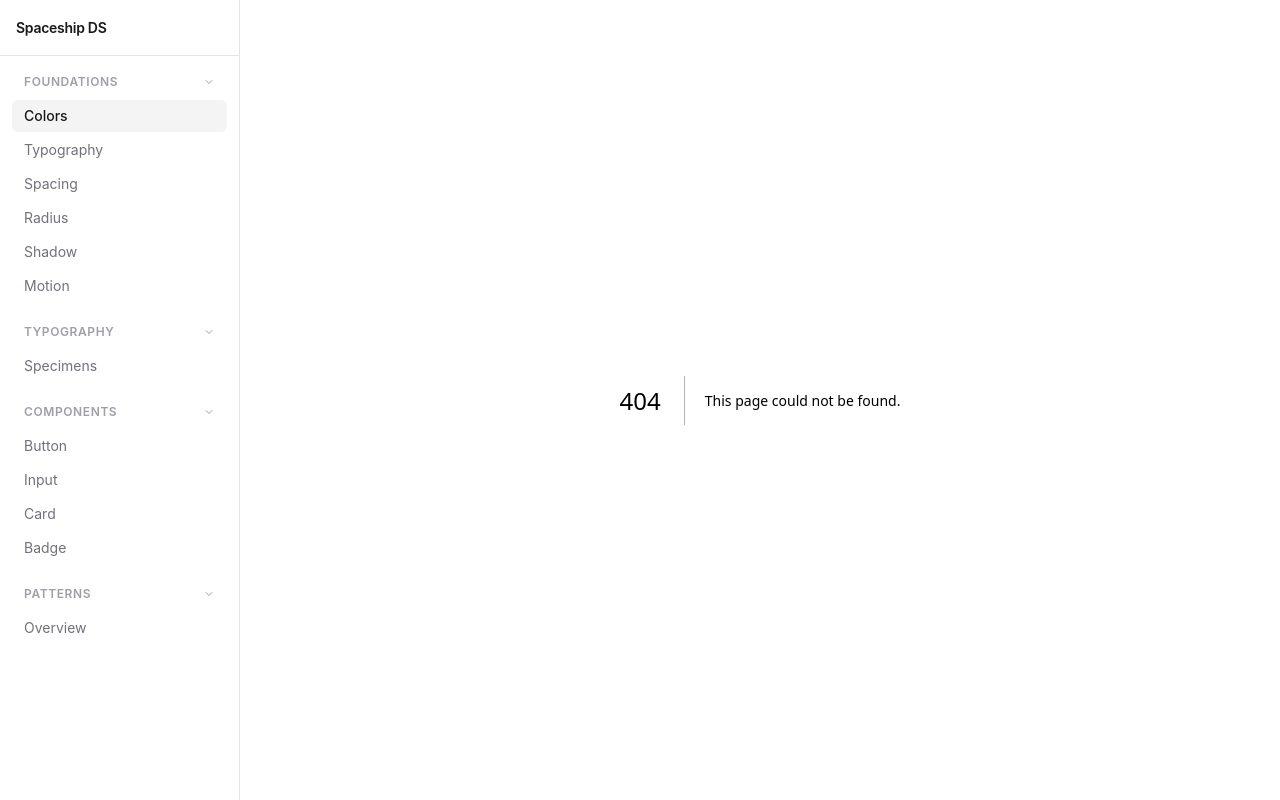
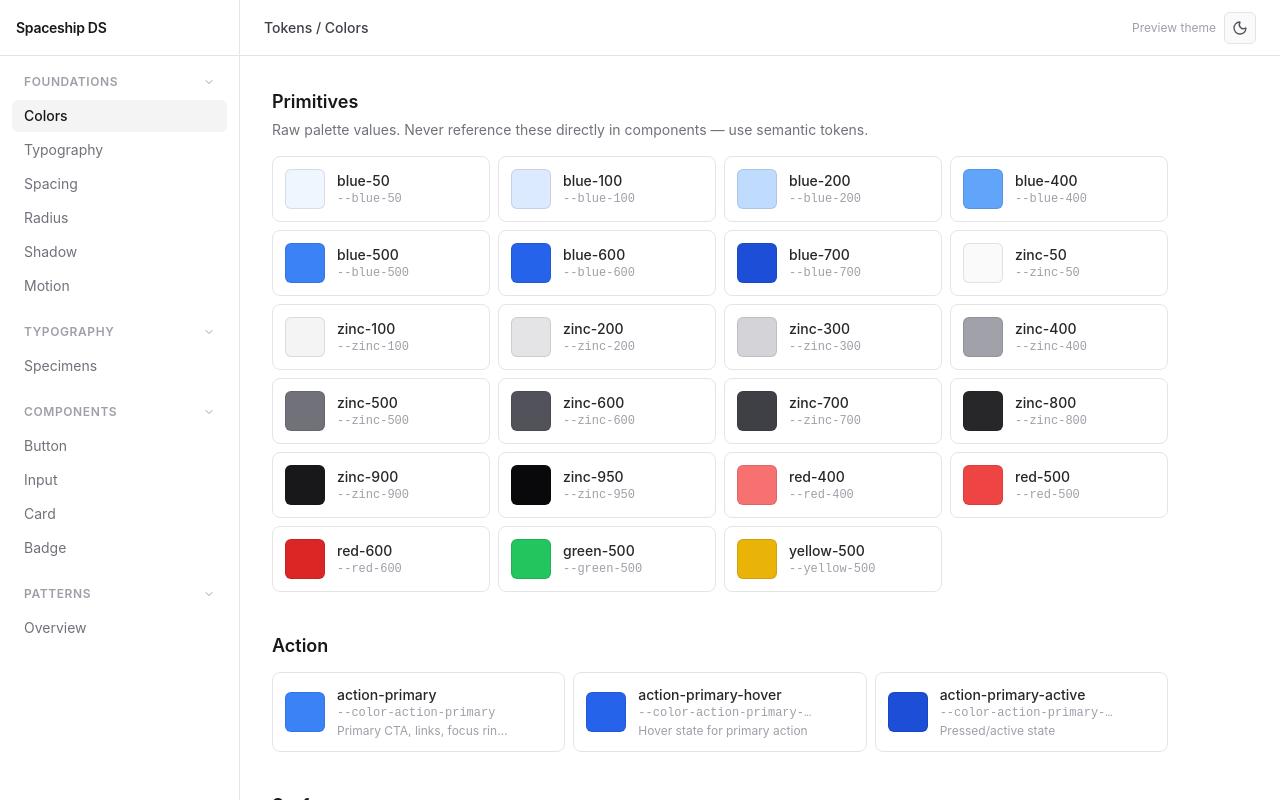
Before and after one commit to KevinAlvarez7/spaceship-design-system, a Next.js app: page /tokens/colors in a window 1280 px wide. Before the commit this address had no page. Built offline with nearby package versions, Linux system fonts and the light colour scheme.

Commit message:
feat: add all token pages (colors, typography, spacing, radius, shadow, motion)

```diff
--- /dev/null
+++ b/app/tokens/[category]/ColorPage.tsx
@@ -0,0 +1,31 @@
+import { TokenSwatch } from '@/components/viewer/TokenSwatch';
+import { colorPrimitives, colorSemantic } from '@/tokens';
+
+export function ColorPage() {
+  return (
+    <div className="max-w-4xl space-y-10">
+      <div>
+        <h2 className="text-lg font-semibold text-zinc-900 mb-1">Primitives</h2>
+        <p className="text-sm text-zinc-500 mb-4">
+          Raw palette values. Never reference these directly in components — use semantic tokens.
+        </p>
+        <div className="grid grid-cols-2 gap-2 sm:grid-cols-3 lg:grid-cols-4">
+          {colorPrimitives.map(token => (
+            <TokenSwatch key={token.cssVar} {...token} />
+          ))}
+        </div>
+      </div>
+
+      {colorSemantic.map(group => (
+        <div key={group.group}>
+          <h2 className="text-lg font-semibold text-zinc-900 mb-3">{group.group}</h2>
+          <div className="grid grid-cols-1 gap-2 sm:grid-cols-2 lg:grid-cols-3">
+            {group.tokens.map(token => (
+              <TokenSwatch key={token.cssVar} {...token} />
+            ))}
+          </div>
+        </div>
+      ))}
+    </div>
+  );
+}
--- /dev/null
+++ b/app/tokens/[category]/MotionPage.tsx
@@ -0,0 +1,38 @@
+import { durationTokens, easingTokens } from '@/tokens';
+
+function SimpleTable({ title, rows }: { title: string; rows: { name: string; cssVar: string; value: string }[] }) {
+  return (
+    <div>
+      <h2 className="text-lg font-semibold text-zinc-900 mb-3">{title}</h2>
+      <div className="overflow-x-auto rounded-lg border border-zinc-200">
+        <table className="w-full text-sm">
+          <thead>
+            <tr className="border-b border-zinc-200 bg-zinc-50">
+              <th className="px-4 py-3 text-left text-xs font-semibold uppercase tracking-wider text-zinc-500">Name</th>
+              <th className="px-4 py-3 text-left text-xs font-semibold uppercase tracking-wider text-zinc-500">CSS Var</th>
+              <th className="px-4 py-3 text-left text-xs font-semibold uppercase tracking-wider text-zinc-500">Value</th>
+            </tr>
+          </thead>
+          <tbody className="divide-y divide-zinc-100">
+            {rows.map(t => (
+              <tr key={t.cssVar} className="bg-white hover:bg-zinc-50">
+                <td className="px-4 py-3 font-mono text-xs text-zinc-800">{t.name}</td>
+                <td className="px-4 py-3 font-mono text-xs text-blue-600">{t.cssVar}</td>
+                <td className="px-4 py-3 font-mono text-xs text-zinc-500">{t.value}</td>
+              </tr>
+            ))}
+          </tbody>
+        </table>
+      </div>
+    </div>
+  );
+}
+
+export function MotionPage() {
+  return (
+    <div className="max-w-2xl space-y-10">
+      <SimpleTable title="Duration" rows={durationTokens} />
+      <SimpleTable title="Easing"   rows={easingTokens} />
+    </div>
+  );
+}
--- /dev/null
+++ b/app/tokens/[category]/RadiusPage.tsx
@@ -0,0 +1,23 @@
+import { radiusTokens } from '@/tokens';
+
+export function RadiusPage() {
+  return (
+    <div className="max-w-2xl">
+      <h2 className="text-lg font-semibold text-zinc-900 mb-4">Border Radius Scale</h2>
+      <div className="grid grid-cols-2 gap-4 sm:grid-cols-3 lg:grid-cols-4">
+        {radiusTokens.map(token => (
+          <div key={token.cssVar} className="flex flex-col items-center gap-3 p-4 rounded-lg border border-zinc-200 bg-white">
+            <div
+              className="h-14 w-14 bg-blue-100 border-2 border-blue-300"
+              style={{ borderRadius: `var(${token.cssVar})` }}
+            />
+            <div className="text-center">
+              <div className="text-sm font-medium text-zinc-800">{token.name}</div>
+              <div className="text-xs font-mono text-zinc-400">{token.value}</div>
+            </div>
+          </div>
+        ))}
+      </div>
+    </div>
+  );
+}
--- /dev/null
+++ b/app/tokens/[category]/ShadowPage.tsx
@@ -0,0 +1,24 @@
+import { shadowTokens } from '@/tokens';
+
+export function ShadowPage() {
+  return (
+    <div className="max-w-3xl">
+      <h2 className="text-lg font-semibold text-zinc-900 mb-4">Elevation Scale</h2>
+      <div className="grid grid-cols-1 gap-6 sm:grid-cols-2 lg:grid-cols-3">
+        {shadowTokens.map(token => (
+          <div key={token.cssVar} className="flex flex-col items-center gap-4 p-6 rounded-lg border border-zinc-100 bg-zinc-50">
+            <div
+              className="h-16 w-16 rounded-xl bg-white"
+              style={{ boxShadow: `var(${token.cssVar})` }}
+            />
+            <div className="text-center">
+              <div className="text-sm font-semibold text-zinc-800">{token.name}</div>
+              <div className="text-xs font-mono text-zinc-400 mt-0.5">{token.cssVar}</div>
+              <div className="text-xs text-zinc-500 mt-1">{token.description}</div>
+            </div>
+          </div>
+        ))}
+      </div>
+    </div>
+  );
+}
--- /dev/null
+++ b/app/tokens/[category]/SpacingPage.tsx
@@ -0,0 +1,18 @@
+import { spacingTokens } from '@/tokens';
+
+export function SpacingPage() {
+  return (
+    <div className="max-w-2xl">
+      <h2 className="text-lg font-semibold text-zinc-900 mb-4">Spacing Scale</h2>
+      <div className="space-y-3">
+        {spacingTokens.map(token => (
+          <div key={token.cssVar} className="flex items-center gap-4">
+            <div className="w-20 text-xs font-mono text-zinc-400 flex-shrink-0">{token.pxValue}</div>
+            <div className="w-28 text-xs font-mono text-zinc-400 flex-shrink-0">{token.cssVar}</div>
+            <div className="h-4 rounded-sm bg-blue-200 flex-shrink-0" style={{ width: `var(${token.cssVar})` }} />
+          </div>
+        ))}
+      </div>
+    </div>
+  );
+}
--- /dev/null
+++ b/app/tokens/[category]/TypographyPage.tsx
@@ -0,0 +1,41 @@
+import { fontFamilies, fontSizes, fontWeights, lineHeights, letterSpacings } from '@/tokens';
+
+function TokenTable({ title, rows }: { title: string; rows: { name: string; cssVar: string; value: string }[] }) {
+  return (
+    <div>
+      <h2 className="text-lg font-semibold text-zinc-900 mb-3">{title}</h2>
+      <div className="overflow-x-auto rounded-lg border border-zinc-200">
+        <table className="w-full text-sm">
+          <thead>
+            <tr className="border-b border-zinc-200 bg-zinc-50">
+              <th className="px-4 py-3 text-left text-xs font-semibold uppercase tracking-wider text-zinc-500">Name</th>
+              <th className="px-4 py-3 text-left text-xs font-semibold uppercase tracking-wider text-zinc-500">CSS Var</th>
+              <th className="px-4 py-3 text-left text-xs font-semibold uppercase tracking-wider text-zinc-500">Value</th>
+            </tr>
+          </thead>
+          <tbody className="divide-y divide-zinc-100">
+            {rows.map(row => (
+              <tr key={row.cssVar} className="bg-white hover:bg-zinc-50">
+                <td className="px-4 py-3 font-mono text-xs text-zinc-800">{row.name}</td>
+                <td className="px-4 py-3 font-mono text-xs text-blue-600">{row.cssVar}</td>
+                <td className="px-4 py-3 font-mono text-xs text-zinc-500">{row.value}</td>
+              </tr>
+            ))}
+          </tbody>
+        </table>
+      </div>
+    </div>
+  );
+}
+
+export function TypographyPage() {
+  return (
+    <div className="max-w-3xl space-y-10">
+      <TokenTable title="Font Families"   rows={fontFamilies} />
+      <TokenTable title="Font Sizes"      rows={fontSizes} />
+      <TokenTable title="Font Weights"    rows={fontWeights} />
+      <TokenTable title="Line Heights"    rows={lineHeights} />
+      <TokenTable title="Letter Spacing"  rows={letterSpacings} />
+    </div>
+  );
+}
--- /dev/null
+++ b/app/tokens/[category]/page.tsx
@@ -0,0 +1,41 @@
+import { notFound } from 'next/navigation';
+import { Topbar }         from '@/components/viewer/Topbar';
+import { ColorPage }      from './ColorPage';
+import { TypographyPage } from './TypographyPage';
+import { SpacingPage }    from './SpacingPage';
+import { RadiusPage }     from './RadiusPage';
+import { ShadowPage }     from './ShadowPage';
+import { MotionPage }     from './MotionPage';
+
+const PAGES: Record<string, { title: string; Component: React.ComponentType }> = {
+  colors:     { title: 'Colors',     Component: ColorPage },
+  typography: { title: 'Typography', Component: TypographyPage },
+  spacing:    { title: 'Spacing',    Component: SpacingPage },
+  radius:     { title: 'Radius',     Component: RadiusPage },
+  shadow:     { title: 'Shadow',     Component: ShadowPage },
+  motion:     { title: 'Motion',     Component: MotionPage },
+};
+
+export function generateStaticParams() {
+  return Object.keys(PAGES).map(category => ({ category }));
+}
+
+export default async function TokenCategoryPage({
+  params,
+}: {
+  params: Promise<{ category: string }>;
+}) {
+  const { category } = await params;
+  const page = PAGES[category];
+  if (!page) notFound();
+  const { title, Component } = page;
+
+  return (
+    <div className="flex flex-1 flex-col overflow-hidden">
+      <Topbar title={`Tokens / ${title}`} />
+      <main className="flex-1 overflow-y-auto p-8">
+        <Component />
+      </main>
+    </div>
+  );
+}
```
